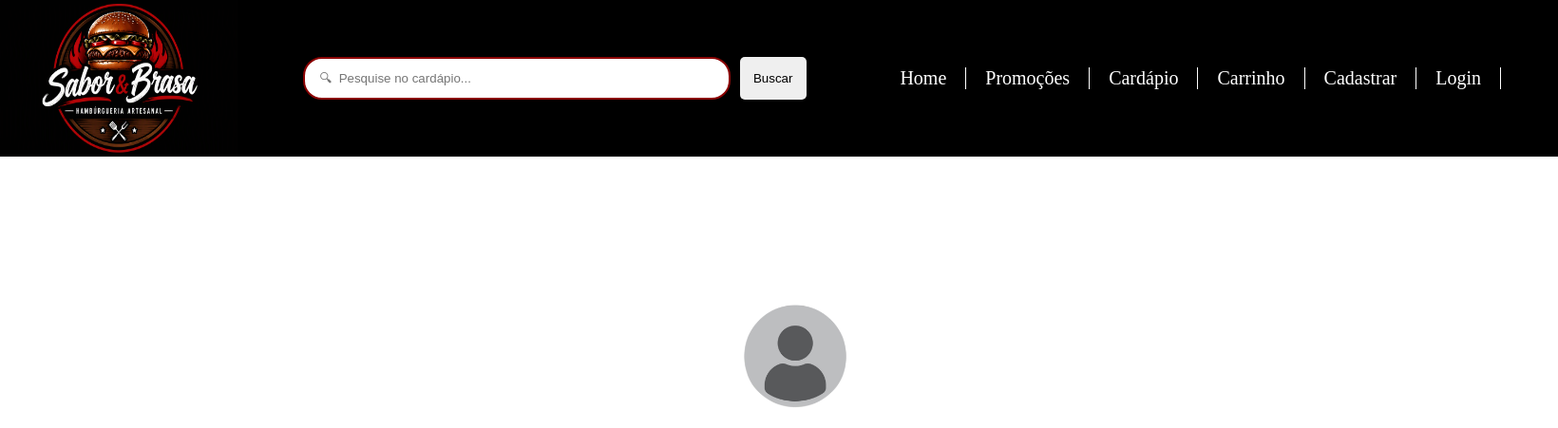
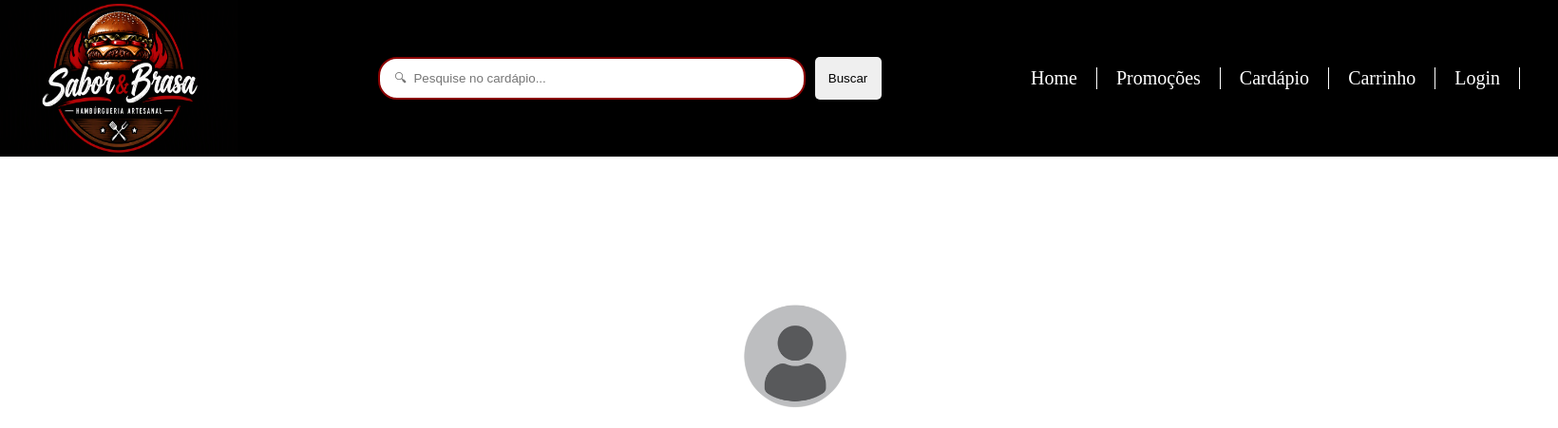
Before and after one commit to julia2354/SABOREBRASA, a PHP site: the page made by Cauã/cadastro.html in a window 1640 px wide. Shown: the top 451 px of the page at 95% size. Run offline with PHP 8.4, Linux system fonts and the light colour scheme.

Commit message:
Navs corrigidas

```diff
--- a/Cauã/cadastro.html
+++ b/Cauã/cadastro.html
@@ -24,7 +24,6 @@
                 <li><a href="index.html#Promoções">Promoções</a></li>
                 <li><a href="cardápio.html">Cardápio</a></li>
                 <li><a href="carrinho.html">Carrinho</a></li>
-                <li><a href="cadastro.html">Cadastrar</a></li>
                 <li><a href="login.html">Login</a></li>
             </ul>
         </nav>
--- a/Cauã/cardápio.html
+++ b/Cauã/cardápio.html
@@ -5,7 +5,6 @@
     <meta name="viewport" content="width=device-width, initial-scale=1.0">
     <title>♨ Cardápio ♨</title>
     <link rel="stylesheet" href="style.css">
-
     <link rel="preconnect" href="https://fonts.googleapis.com">
 <link rel="preconnect" href="https://fonts.gstatic.com" crossorigin>
 <link href="https://fonts.googleapis.com/css2?family=Alfa+Slab+One&family=Anton+SC&family=Bungee&family=Chango&family=Climate+Crisis:YEAR@1979..2050&family=Comic+Neue:ital,wght@0,300;0,400;0,700;1,300;1,400;1,700&family=Edu+TAS+Beginner&family=Emilys+Candy&family=Fascinate+Inline&family=Kranky&family=Limelight&family=Sancreek&family=Shadows+Into+Light+Two&family=Spicy+Rice&family=Tapestry&display=swap" rel="stylesheet">
@@ -35,7 +34,6 @@
             <ul class="list">
                 <li><a href="index.html">Home</a></li>
                 <li><a href="index.html#Promoções">Promoções</a></li>
-                <li><a href="cardápio.html">Cardápio</a></li>
                 <li><a href="carrinho.html">Carrinho</a></li>
                 <li><a href="cadastro.html">Cadastrar</a></li>
                 <li><a href="login.html">Login</a></li>
--- a/Cauã/carrinho.html
+++ b/Cauã/carrinho.html
@@ -29,7 +29,6 @@
                         <li><a href="index.html">Home</a></li>
                         <li><a href="index.html#Promoções">Promoções</a></li>
                         <li><a href="cardápio.html">Cardápio</a></li>
-                        <li><a href="carrinho.html">Carrinho</a></li>
                         <li><a href="cadastro.html">Cadastrar</a></li>
                         <li><a href="login.html">Login</a></li>
             </ul>
--- a/Cauã/login.html
+++ b/Cauã/login.html
@@ -29,7 +29,6 @@
                 <li><a href="cardápio.html">Cardápio</a></li>
                 <li><a href="carrinho.html">Carrinho</a></li>
                 <li><a href="cadastro.html">Cadastrar</a></li>
-                <li><a href="login.html">Login</a></li>
             </ul>
         </nav>
     </header>
--- a/Cauã/style.css
+++ b/Cauã/style.css
@@ -74,7 +74,7 @@ form button:hover{
     display: flex;
     align-items: center;
     list-style: none;
-    padding: 60px;
+    padding: 40px;
     font-size: 20px;
     color: #ffffff;
 }
```
